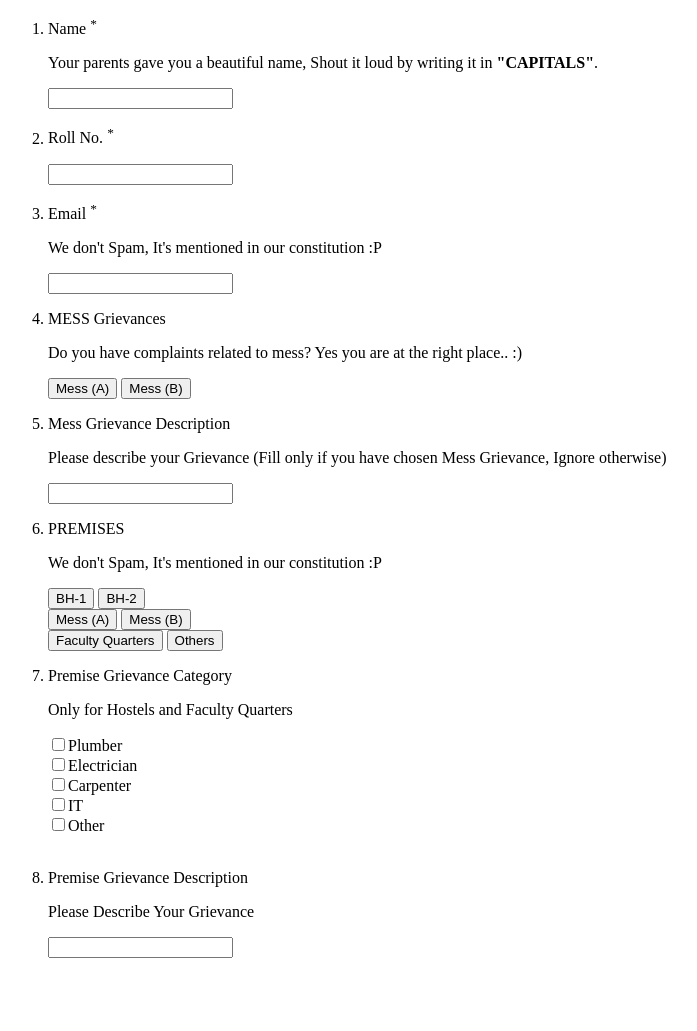
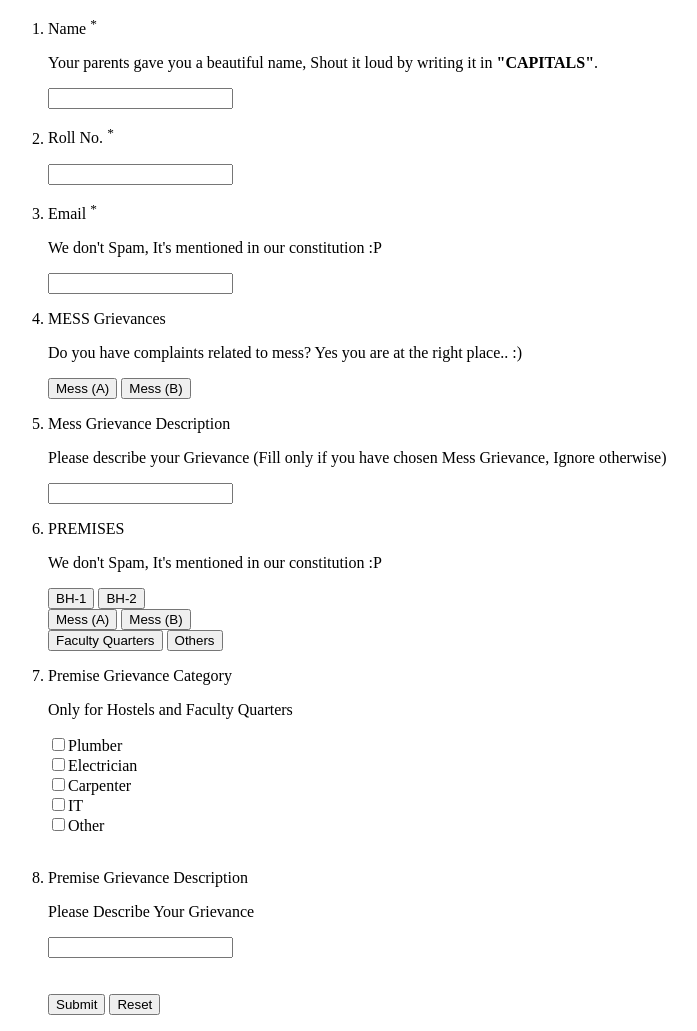
Before and after one commit to OpenSouce-LNMIIT/complaint.lnmiit, a plain HTML site: page index.html in a window 1280 px wide. Shown: the whole page, without its empty margins (0-697 px from the left). Before the commit the page ends 974 px from the top, so only its background shows below. Drawn offline with Linux system fonts and the light colour scheme.

Commit message:
html complete

```diff
--- a/index.html
+++ b/index.html
@@ -122,6 +122,11 @@
 					</div>
 				</li>
 
+				<br><br>
+
+				<input type="submit" value="Submit">
+				<input type="reset">
+
 			</ol>
 		</div>
 
```
